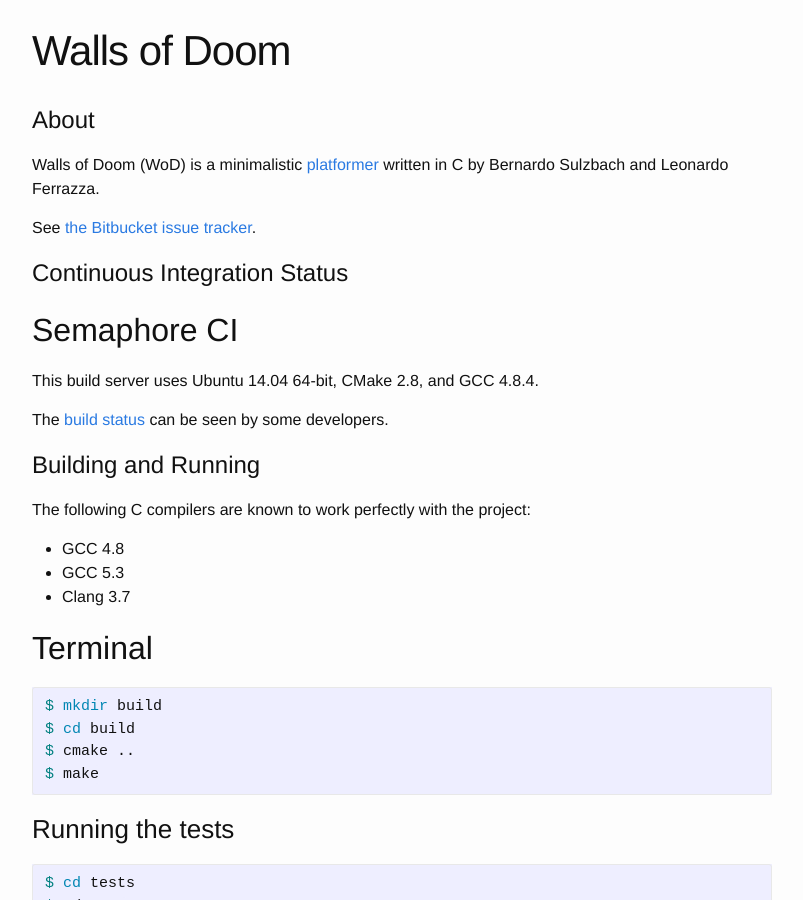
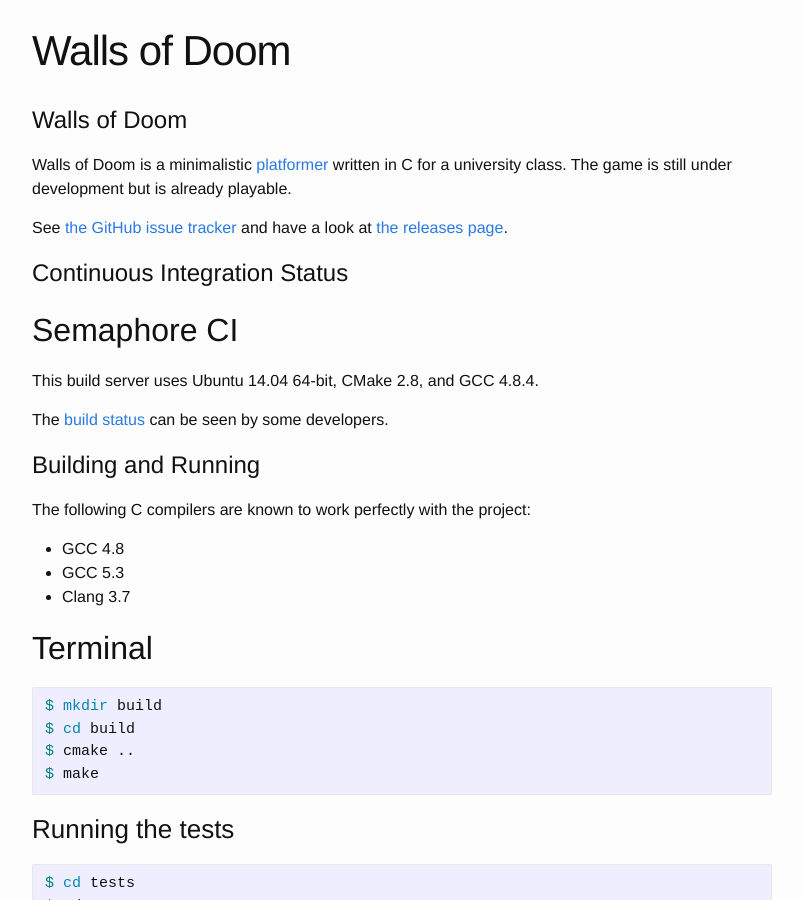
Before and after one commit to walls-of-doom/walls-of-doom.github.io, a Jekyll site: the page built from index.md, in a window 1280 px wide and 900 px high. Shown: the whole window, without its empty margins (238-1041 px from the left). Built offline with Jekyll 4.4.1, drawn with Linux system fonts in a browser that asks for light colours.

Commit message:
Updated with the latest README changes

```diff
--- a/index.md
+++ b/index.md
@@ -3,13 +3,15 @@ layout: page
 title: Walls of Doom
 ---
 
-# About
+# Walls of Doom
 
-Walls of Doom (WoD) is a minimalistic
-[platformer](https://en.wikipedia.org/wiki/Platform_game) written in C by
-Bernardo Sulzbach and Leonardo Ferrazza.
+Walls of Doom is a minimalistic
+[platformer](https://en.wikipedia.org/wiki/Platform_game) written in C for a
+university class. The game is still under development but is already playable.
 
-See [the Bitbucket issue tracker](https://bitbucket.org/mafagafogigante/walls-of-doom/issues?status=new&status=open&sort=-priority).
+See [the GitHub issue
+tracker](https://github.com/walls-of-doom/walls-of-doom/issues) and have a look
+at [the releases page](https://github.com/walls-of-doom/walls-of-doom/releases).
 
 # Continuous Integration Status
 
```
